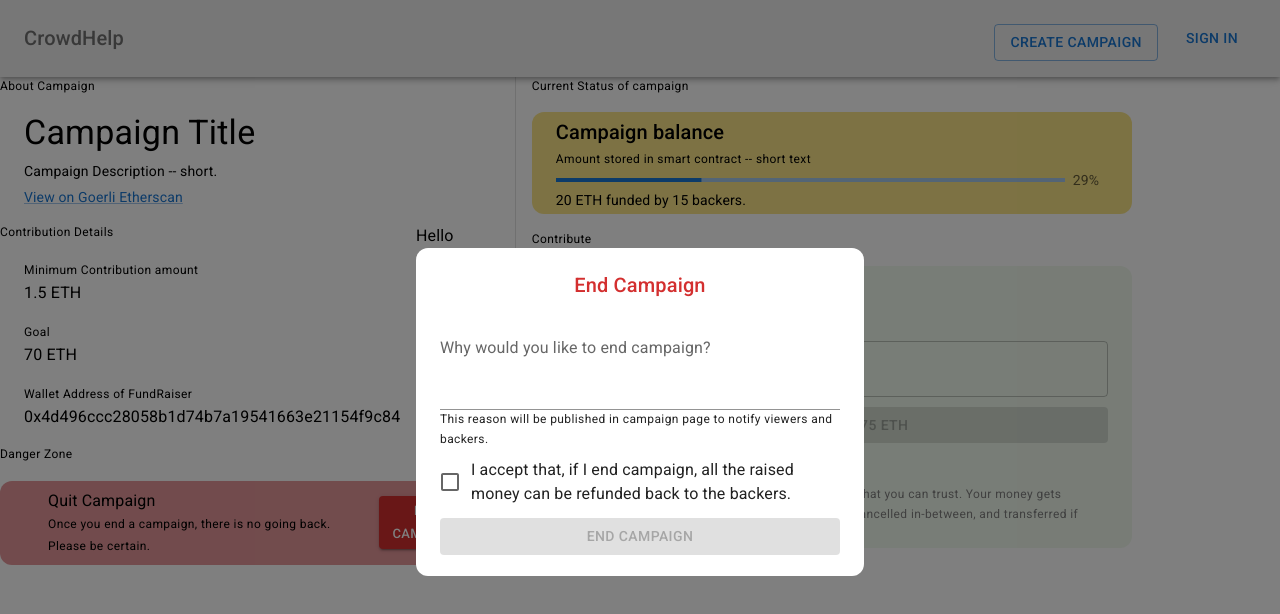
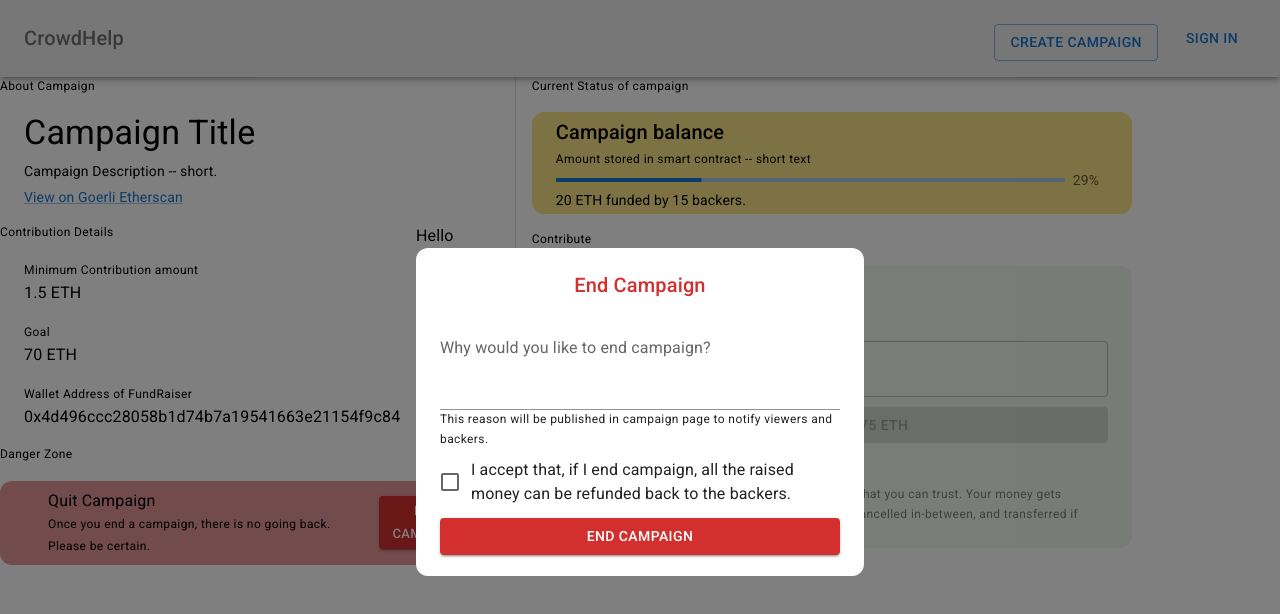
Before and after one commit to Balaji-Ganesh/CrowdHelp-Blockchain-based-crowdfunding-platform, a React (Vite) app: page /campaign in a window 1280 px wide. Both pictures are taken after a click on the button "END CAMPAIGN". Shown: the top 614 px of the page. Built offline with nearby package versions, Linux system fonts and the light colour scheme; no server answers.

Commit message:
:lipstick: #19 Added acknowledgements display for aborting

```diff
--- a/src/pages/campaigns/ViewCampaign.jsx
+++ b/src/pages/campaigns/ViewCampaign.jsx
@@ -9,6 +9,8 @@ import Modal from "@mui/material/Modal";
 import FormGroup from "@mui/material/FormGroup";
 import FormControlLabel from "@mui/material/FormControlLabel";
 import Checkbox from "@mui/material/Checkbox";
+import Snackbar from "@mui/material/Snackbar";
+import Alert from "@mui/material/Alert";
 
 // local imports..
 import NavBar from "../../components/NavBar";
@@ -25,6 +27,14 @@ const StyledModal = styled(Modal)({
 const api_url = "http://localhost:4000/api/";
 
 function ViewCampaign() {
+  // hooks..
+  const [responseMsg, setResponseMsg] = React.useState(""); // to display error messages.
+  const [showResponse, setShowResponse] = React.useState(false); // To know whether error occured. ⁉ why not use length of error message
+  const [responseSeverity, setResponseSeverity] = React.useState("error");
+
+  const [abortCampaignMsg, setAbortCampaignMsg] =
+    React.useState("Not mentioned");
+
   // for testing purpose..
   const etherScanAddress = "0x4d496ccc28058b1d74b7a19541663e21154f9c84"; // some dummy address.
   const minContribAmount = 1.5;
@@ -56,19 +66,34 @@ function ViewCampaign() {
   }
 
   async function abortCampaign() {
+    // console.log("abort campaign called");
+
     const response = await axios.delete(
       api_url + "abort-campaign/1668771224096",
       {
-        reason: "--FRONTEND-TESTING--",
+        reason: abortCampaignMsg,
       }
     );
-    console.log(response);
+    // console.log(response);
     if (response.status == 200) {
-      console.log(response.data.msg); // SHow this in snackbar.
-      setShowEndCampaignConfirmation(false);
-      // Re-load the page
+      // console.log(response.data.msg); // SHow this in snackbar.
+      setResponseSeverity("success");
+      setTimeout(window.location.reload(true), 3000); // Re-load the page
+    } else setResponseSeverity("error");
+
+    setShowEndCampaignConfirmation(false); // close the modal
+    setShowResponse(true);
+    setResponseMsg(
+      response.data.msg + "\n Wallet balance will get effected soon."
+    );
+  }
+
+  const handleClose = (event, reason) => {
+    if (reason === "clickaway") {
+      return;
     }
-  }
+    setShowResponse(false);
+  };
 
   return (
     <>
@@ -228,13 +253,14 @@ function ViewCampaign() {
             flexDirection={"column"}
             gap={1}
             sx={{ justifyContent: "center" }}
+            component="form"
+            onSubmit={abortCampaign}
           >
             <Typography
               variant="h6"
               color="error"
               textAlign="center"
               gutterBottom
-              fullWidth
             >
               End Campaign
             </Typography>
@@ -245,6 +271,7 @@ function ViewCampaign() {
                 rows={3}
                 name="campaignEndReason"
                 variant="standard"
+                onChange={(e) => console.log(e.target.value)}
               />
               <Typography variant="caption">
                 This reason will be published in campaign page to notify viewers
@@ -262,7 +289,9 @@ function ViewCampaign() {
               <Button
                 color="error"
                 variant="contained"
-                disabled={acceptanceStatus == false}
+                disabled={
+                  acceptanceStatus == false && abortCampaignMsg.length == 0
+                }
                 onClick={() => abortCampaign()}
               >
                 End Campaign
@@ -271,6 +300,16 @@ function ViewCampaign() {
           </Box>
         </Box>
       </StyledModal>
+      <Snackbar
+        open={showResponse}
+        autoHideDuration={4000}
+        onClose={handleClose}
+        anchorOrigin={{ vertical: "bottom", horizontal: "left" }}
+      >
+        <Alert onClose={handleClose} severity={responseSeverity}>
+          {responseMsg}
+        </Alert>
+      </Snackbar>
     </>
   );
 }
```
